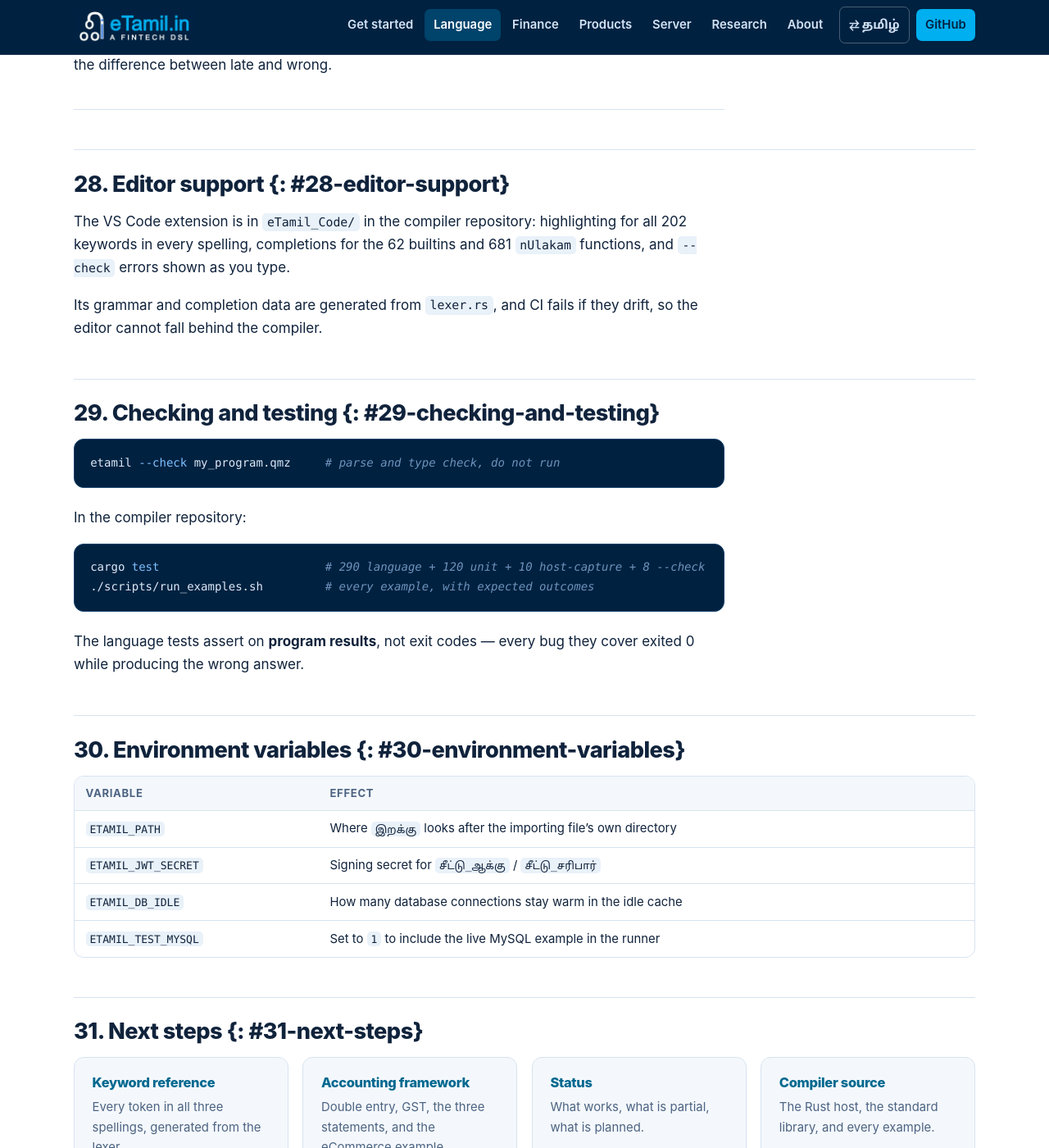
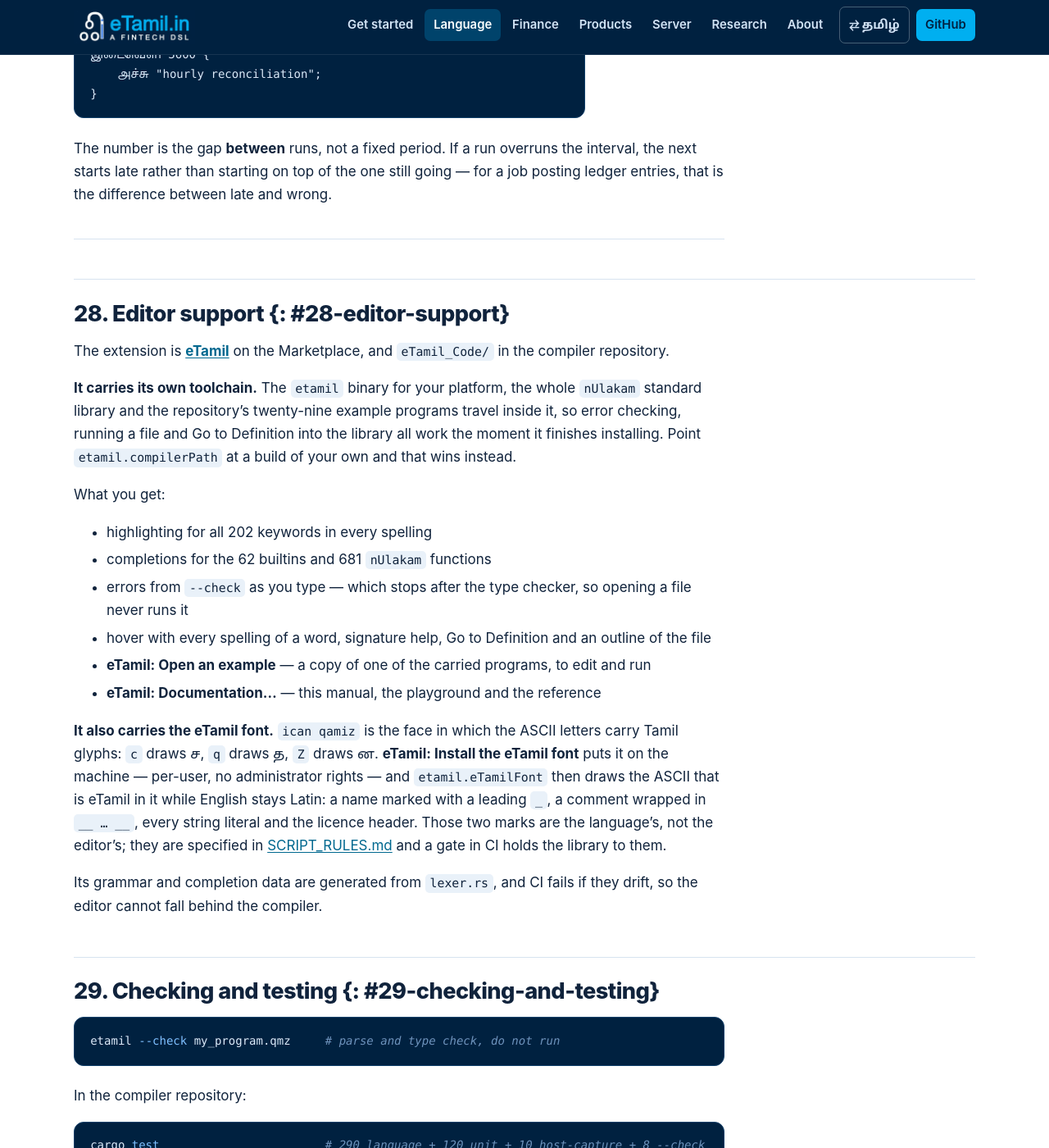
Before and after one commit to Maruff/eTamil, a Jekyll site: the page built from manual.md, in a window 1280 px wide and 1400 px high, scrolled down 17194 px. Shown: the whole window at 82% size. Built offline with Jekyll 4.4.1, drawn with Linux system fonts in a browser that asks for light colours; some of the changed text lies outside the part shown.

Commit message:
Describe the extension as it is, in English
The counts were corrected last commit; the prose around them was still
describing an extension that needed a compiler installed separately and had no
font. Version 2.0.0 carries the compiler, the whole nUlakam standard library,
the twenty-nine example programs and the eTamil font inside the VSIX, so for
anyone already in VS Code, installing the extension is the whole installation.

Four passages:

**manual.md section 1** gains a paragraph above the download buttons saying so,
because the install page telling somebody to download an archive when they have
VS Code open is the long way round. The line under it becomes "Otherwise the
quickest route…".

**manual.md section 28** is rewritten. What it carries, what you get as a list
rather than a sentence, and the font: `ican qamiz`, what **eTamil: Install the
eTamil font** does, and what `etamil.eTamilFont` then draws in it — the ASCII
that is eTamil, while a name marked with a leading `_`, a comment wrapped in
`__ … __`, every string and the licence header stay Latin. Those two marks are
the language's and not the editor's, so it links SCRIPT_RULES.md rather than
explaining them here.

**start.md** leads with the Marketplace link instead of ending with an offer to
fetch a compiler. There is nothing to fetch any more.

**status.md** gains one sentence in the extension row.

Two new entries in `brand:`, following the four download links already there:
`vscode_url` and `script_rules_url`. The pages reference them the way they
reference everything else, which keeps the lines at the site's width and leaves
the Tamil pages a variable to reuse rather than a seventy-character URL to copy.

## The Tamil is not done

`TRANSLATE.md`, excluded from the build beside `README.md`, holds all four: the
English as it now reads, and the Tamil it replaces, lifted out of the `ta/`
files verbatim rather than retyped. Delete it when they are written.

I have not touched the Tamil. A count is a numeral in both languages and last
commit swept those safely; this is prose, the translation is somebody's work,
and a machine rewrite of it would be a worse change than leaving it a week out
of date.

Jekyll is not installed on this machine, so the Liquid was not built. The two
new references are `{{ site.brand.vscode_url }}` inside a markdown link, which
is the same shape as the `{{ site.brand.download_windows }}` already in the
hero buttons three sections above.

```diff
--- a/_config.yml
+++ b/_config.yml
@@ -33,6 +33,13 @@
   download_macos_arm64: https://github.com/Maruff/etamil_compiler/releases/latest/download/etamil-macos-arm64.tar.gz
   download_macos_x64: https://github.com/Maruff/etamil_compiler/releases/latest/download/etamil-macos-x64.tar.gz
   paper_url: https://github.com/Maruff/etamil_compiler/blob/main/eTamil%20-%20An%20Indian%20FinTech%20DSL.pdf
+  # The Marketplace listing. The extension carries the compiler, the
+  # standard library, the examples and the eTamil font, so this is the
+  # shortest install route there is for anyone already in VS Code.
+  vscode_url: https://marketplace.visualstudio.com/items?itemName=etamil.etamil-support
+  # The `_` and `__` marks that say which ASCII is English and which is
+  # Tamil spelled in ASCII, which is what the eTamil font needs to know.
+  script_rules_url: https://github.com/Maruff/etamil_compiler/blob/main/docs/reference/SCRIPT_RULES.md
 
 # Read by jekyll-seo-tag.
 logo: /assets/img/etamil-icon-512.png
@@ -83,6 +90,7 @@
 
 exclude:
   - README.md
+  - TRANSLATE.md
   - Gemfile
   - Gemfile.lock
   - vendor
--- a/manual.md
+++ b/manual.md
@@ -47,7 +47,15 @@
 
 ## 1. Install {: #1-install}
 
-The quickest route needs no Rust and no C toolchain.
+**If you use VS Code, install the extension and stop here.**
+[eTamil]({{ site.brand.vscode_url }}) carries the compiler, the whole `nUlakam`
+standard library, the example programs and the eTamil font inside it, so
+installing it is the whole installation — no download, no `PATH`, nothing to
+build. Everything below is for using `etamil` at a terminal, which the extension
+will set up for you too: **eTamil: Install the compiler for use outside the
+editor**.
+
+Otherwise the quickest route needs no Rust and no C toolchain.
 
 <div class="hero-actions" markdown="0">
   <a class="btn btn-primary" href="{{ site.brand.download_windows }}" rel="noopener">Windows x64 &middot; .zip</a>
@@ -699,9 +707,36 @@
 
 ## 28. Editor support {: #28-editor-support}
 
-The VS Code extension is in `eTamil_Code/` in the compiler repository:
-highlighting for all 202 keywords in every spelling, completions for the 62
-builtins and 681 `nUlakam` functions, and `--check` errors shown as you type.
+The extension is [**eTamil**]({{ site.brand.vscode_url }}) on the Marketplace, and
+`eTamil_Code/` in the compiler repository.
+
+**It carries its own toolchain.** The `etamil` binary for your platform, the
+whole `nUlakam` standard library and the repository's twenty-nine example
+programs travel inside it, so error checking, running a file and Go to
+Definition into the library all work the moment it finishes installing. Point
+`etamil.compilerPath` at a build of your own and that wins instead.
+
+What you get:
+
+- highlighting for all 202 keywords in every spelling
+- completions for the 62 builtins and 681 `nUlakam` functions
+- errors from `--check` as you type — which stops after the type checker, so
+  opening a file never runs it
+- hover with every spelling of a word, signature help, Go to Definition and an
+  outline of the file
+- **eTamil: Open an example** — a copy of one of the carried programs, to edit
+  and run
+- **eTamil: Documentation…** — this manual, the playground and the reference
+
+**It also carries the eTamil font.** `ican qamiz` is the face in which the
+ASCII letters carry Tamil glyphs: `c` draws ச, `q` draws த, `Z` draws ன.
+**eTamil: Install the eTamil font** puts it on the machine — per-user, no
+administrator rights — and `etamil.eTamilFont` then draws the ASCII that is
+eTamil in it while English stays Latin: a name marked with a leading `_`, a
+comment wrapped in `__ … __`, every string literal and the licence header. Those
+two marks are the language's, not the editor's; they are specified in
+[SCRIPT_RULES.md]({{ site.brand.script_rules_url }}) and a gate in CI holds the
+library to them.
 
 Its grammar and completion data are generated from `lexer.rs`, and CI fails if
 they drift, so the editor cannot fall behind the compiler.
```
Also changed, not shown: TRANSLATE.md (added, +147 -0 lines), start.md (+11 -7 lines), status.md (+1 -1 lines).
